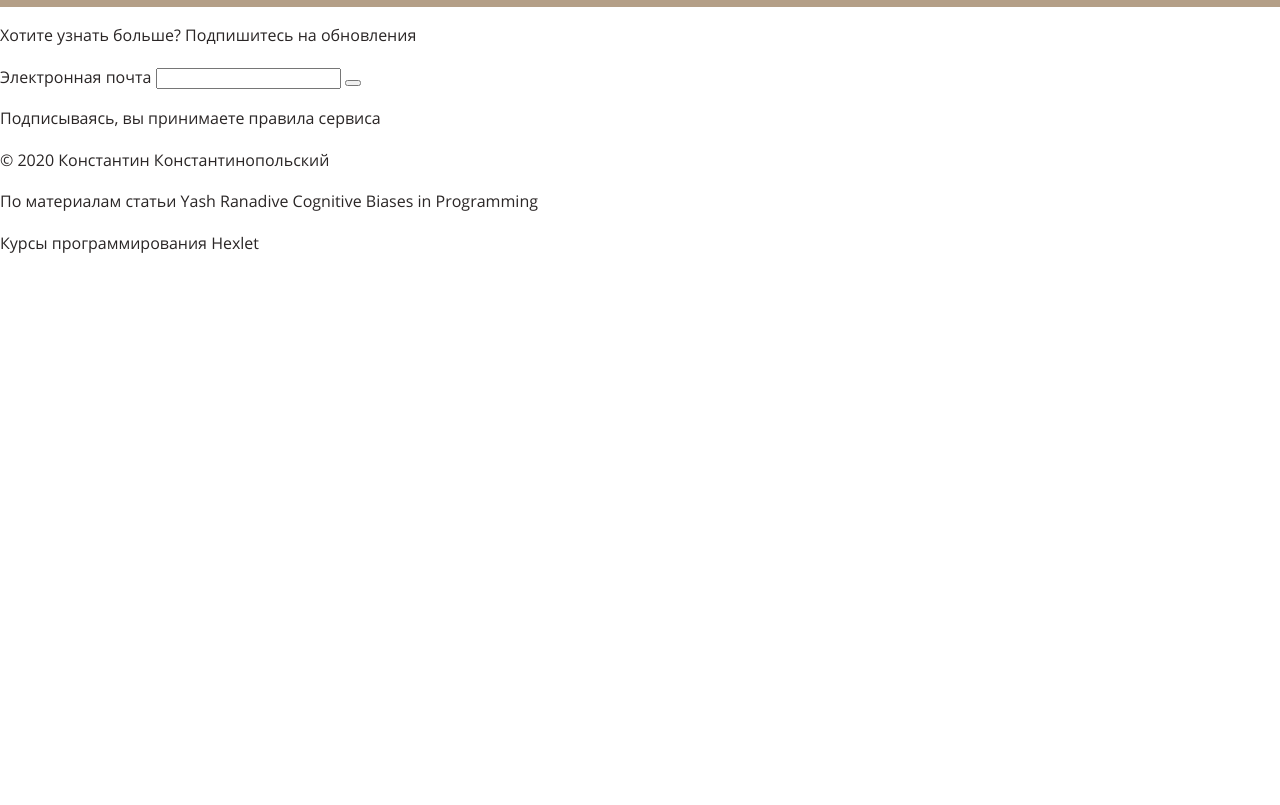
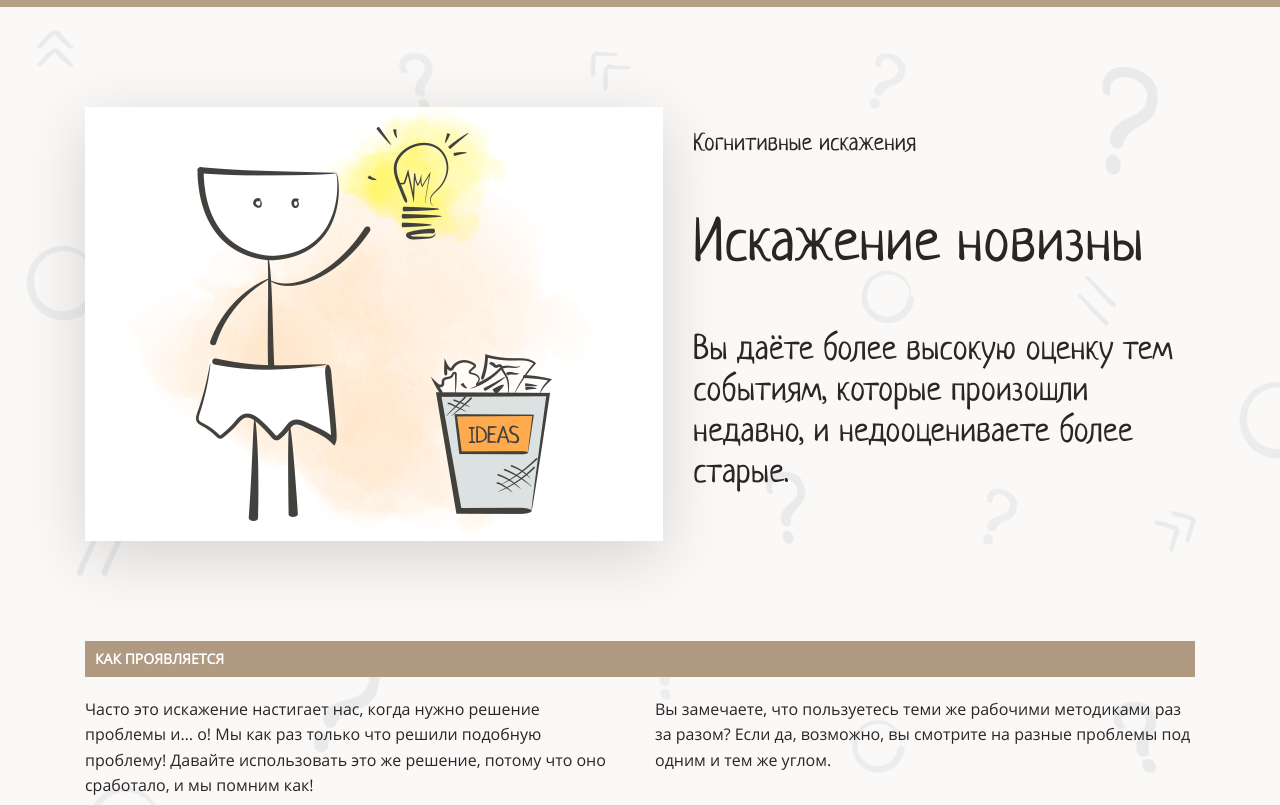
Before and after one commit to TashaSlon/layout-designer-project-lvl1, a website: page src/index.html in a window 1280 px wide. Shown: the part 4580-5385 px from the top of the page. Before the commit the page ends 4837 px from the top, so only its background shows below. Drawn offline with Linux system fonts and the light colour scheme.

Commit message:
Step 8. Block with  distortion of novelty

```diff
--- a/src/index.html
+++ b/src/index.html
@@ -47,7 +47,7 @@
               </a>
             </div>
             <div class="cell">
-              <a class="card" href="#">
+              <a class="card" href="#distortion-of-novelty">
                 <p class="number">3</p>
                 <h3>Искажение новизны</h3>
                 <p>Вы даёте более высокую оценку тем событиям, которые произошли недавно, и недооцениваете более старые.</p>
@@ -103,6 +103,23 @@
             </div>
           </div>
         </section>
+        <section class="back" id="distortion-of-novelty">
+          <div class="block block-6">
+            <div class="block-container">
+              <img src="img/3.png" alt="distortion-of-novelty">
+              <div class="block-header">
+                <p class="block-subtotal">Когнитивные искажения</p>
+                <h2>Искажение новизны</h2>
+                <p class="block-description">Вы даёте более высокую оценку тем событиям, которые произошли недавно, и недооцениваете более старые.</p>
+              </div>
+            </div>
+            <p class="block-title">Как проявляется</p>
+            <div class="column">
+              <p>Часто это искажение настигает нас, когда нужно решение проблемы и… о! Мы как раз только что решили подобную проблему! Давайте использовать это же решение, потому что оно сработало, и мы помним как!</p>
+              <p>Вы замечаете, что пользуетесь теми же рабочими методиками раз за разом? Если да, возможно, вы смотрите на разные проблемы под одним и тем же углом.</p>
+            </div>
+          </div>
+        </section>
     </main>
     <footer>
         <div>
--- a/src/styles/style.css
+++ b/src/styles/style.css
@@ -267,3 +267,7 @@ header img {
 .block-5 img {
   margin-left: 30px;
 }
+
+.block-6 img {
+  margin-right: 30px;
+}
```
